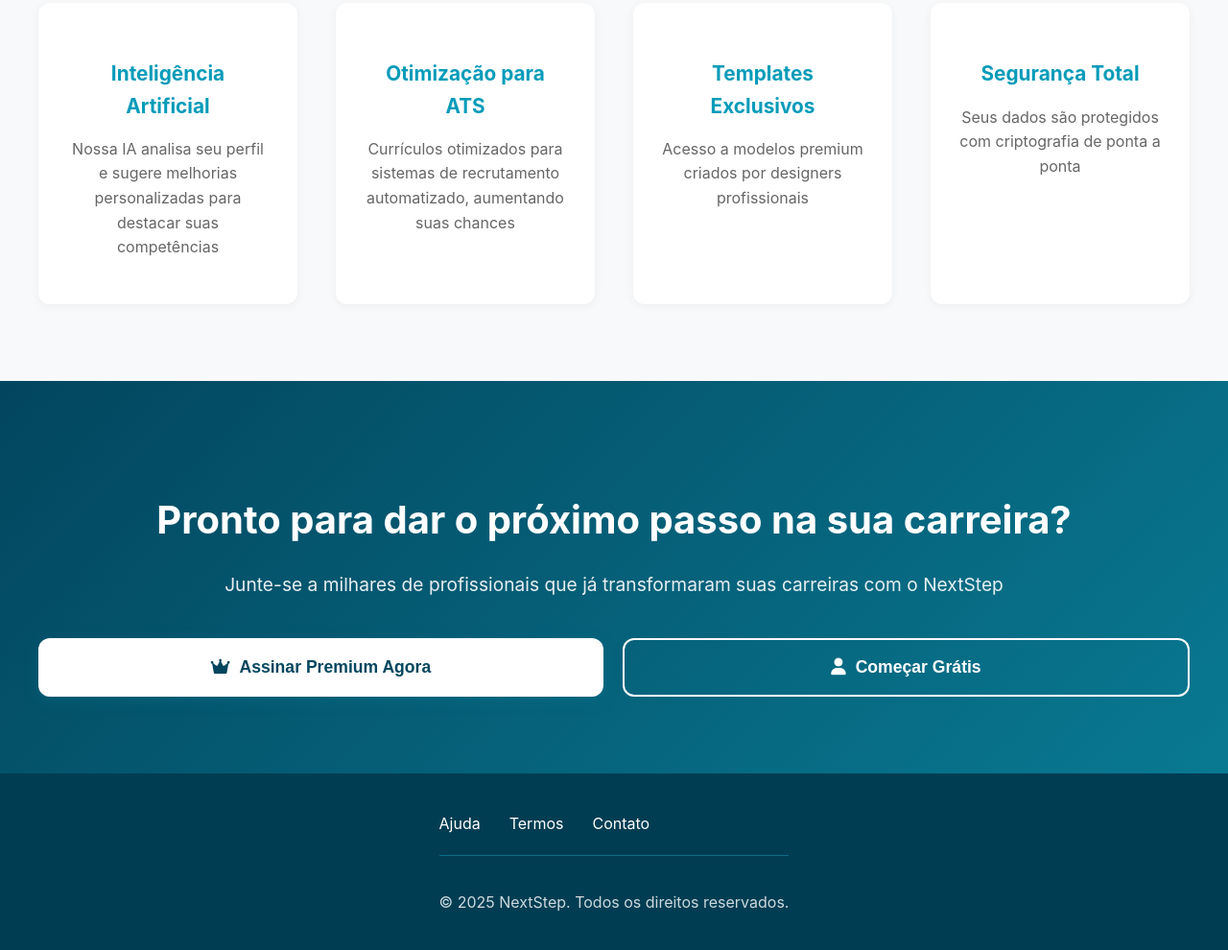
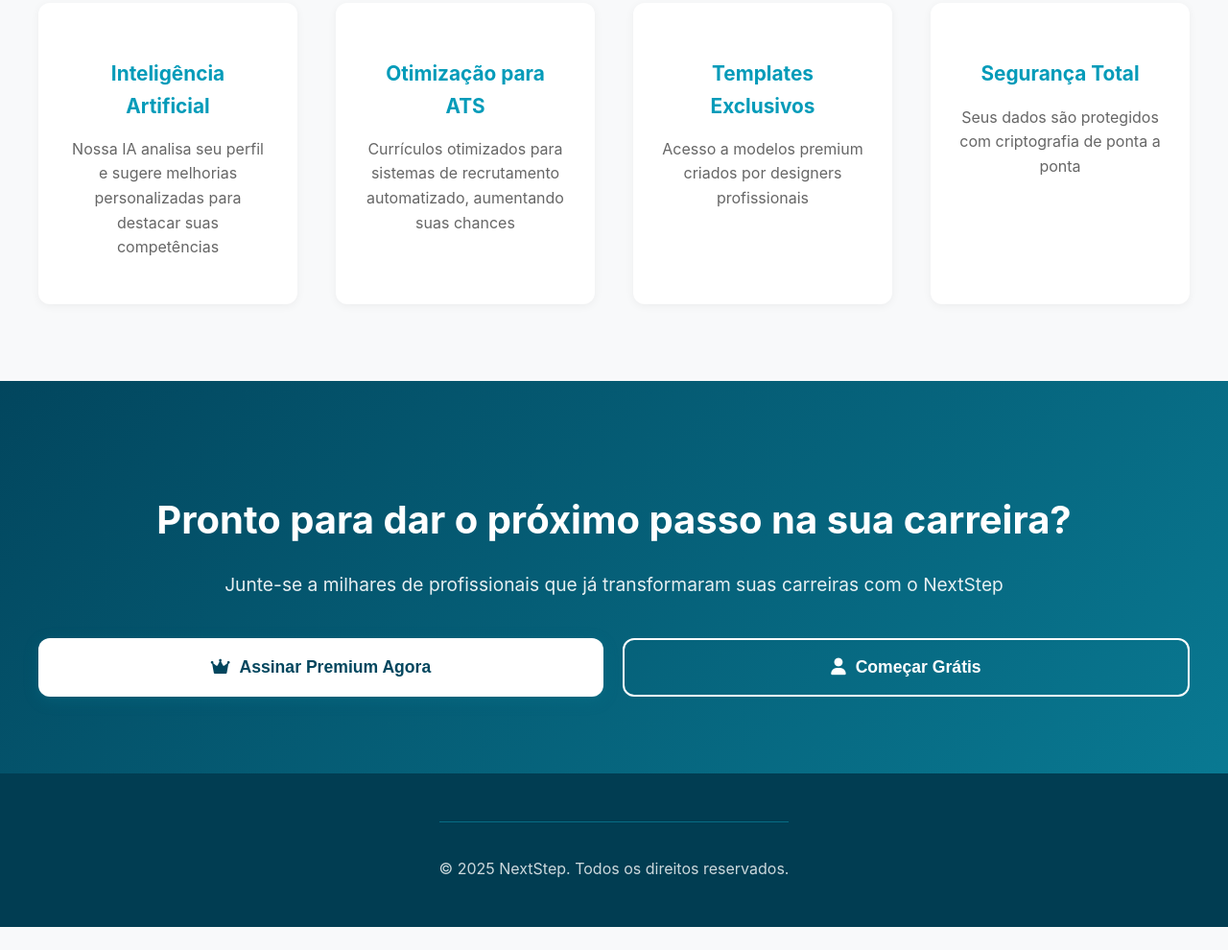
Before and after one commit to malumanini/Nextstep, a plain HTML site: page src/main/resources/public/planos.html in a window 1280 px wide. Shown: the part 2003-2993 px from the top of the page at 96% size. After the commit the page ends 2969 px from the top, so only its background shows below. Drawn offline with Linux system fonts and the light colour scheme.

Commit message:
Aterações removendo o rodapé das páginas meus curriculos e planos

```diff
--- a/src/main/resources/public/planos.html
+++ b/src/main/resources/public/planos.html
@@ -243,13 +243,6 @@
     <!-- Footer -->
     <footer class="planos-footer">
         <div class="container">
-            <div class="footer-content">
-                <div class="footer-links">
-                    <a href="#" class="footer-link">Ajuda</a>
-                    <a href="#" class="footer-link">Termos</a>
-                    <a href="#" class="footer-link">Contato</a>
-                </div>
-            </div>
             <div class="footer-bottom">
                 <p>&copy; 2025 NextStep. Todos os direitos reservados.</p>
             </div>
```
Also changed, not shown: src/main/resources/public/meus_curriculos.html (+0 -5 lines), 2 other files.
